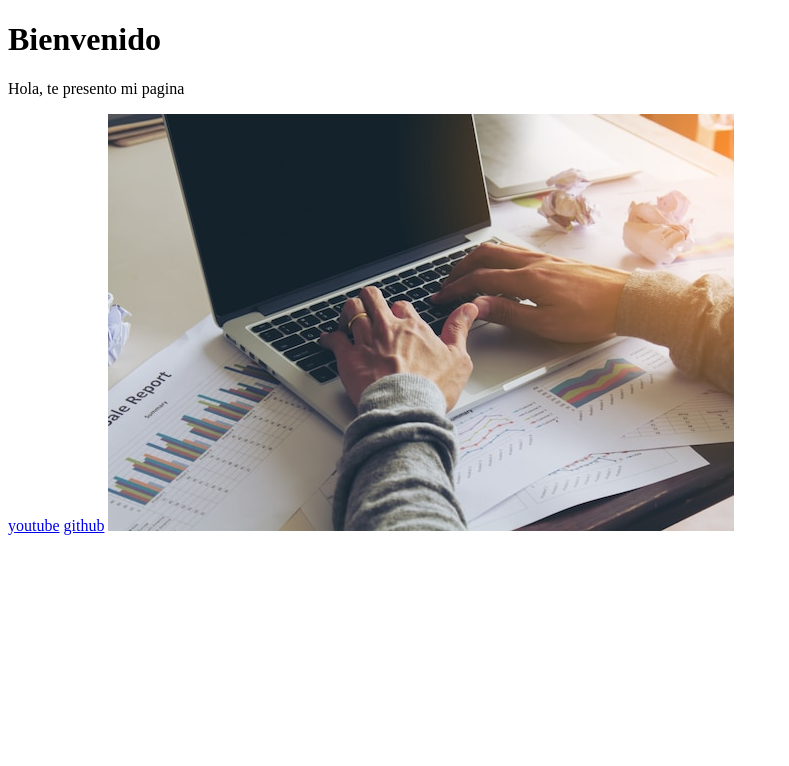
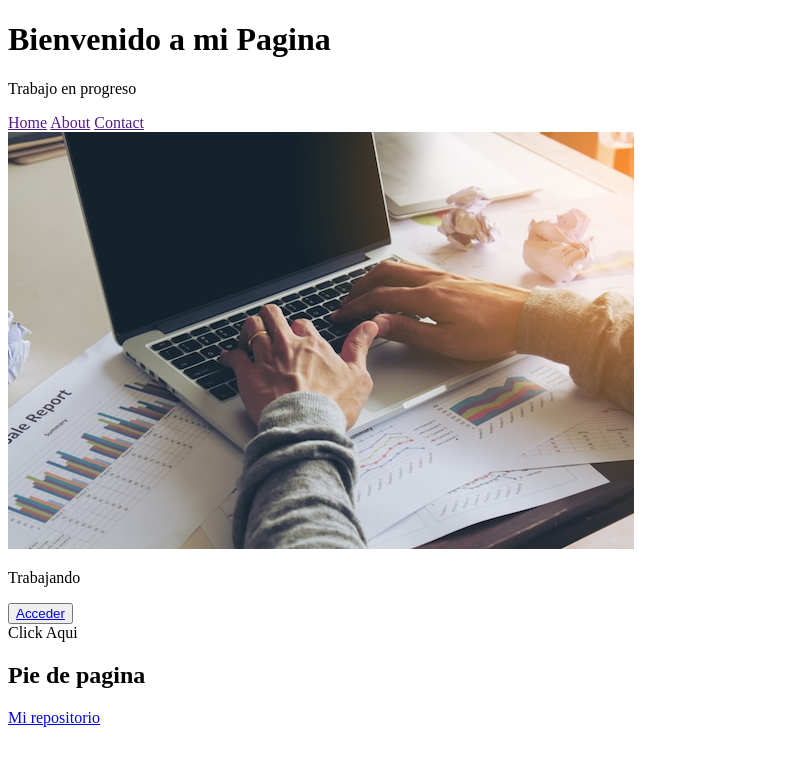
Before and after one commit to TomasR310/Trabajo-GA, a plain HTML site: page index.html in a window 1280 px wide. Shown: the whole page, without its empty margins (0-789 px from the left). Drawn offline with Linux system fonts and the light colour scheme.

Commit message:
Semanticas, anidacion y etiquetas en bloque/linea

```diff
--- a/index.html
+++ b/index.html
@@ -6,17 +6,49 @@
     <title>Trabajo</title>
 </head>
 <body>
-    <!--Encabezado-->
-    <h1>Bienvenido</h1>
+    <!--Encabezado <header>-->
+    <header>
+        <!--Etiqueta Padre <header>-->
+        <h1>Bienvenido a mi Pagina</h1>
+        <!--Etiqueta hija <h1>-->
+        <p>Trabajo en progreso</p>
+        <!--Etiqueta hermana/hija <p>-->
 
-    <!--Parrafos-->
-    <p>Hola, te presento mi pagina</p>
+            <nav>
+                <a href="">Home</a>
+                <a href="">About</a>
+                <a href="">Contact</a>
+            </nav>
+            <!--Navegacion <nav>-->
+    </header>
 
-    <!--Links-->
-    <a href="https://www.youtube.com/">youtube</a>
-    <a href="https://github.com/" target="_blank" rel="noopener noreferrer">github</a>
+    <!--Contenido Principal <main>-->
+    <main>
+        <article></article>
+        <!--Articulo Independiente <article>-->
 
-    <!--Imagen-->
-    <img src="./assets/Trabajando en Compu.jpg" alt="Error en carga de imagen">
+            <!--Secciones-->
+            <section>
+                <img src="./assets/Trabajando en Compu.jpg" alt="Error de carga">
+            </section>
+
+            <section>
+                <p>Trabajando</p>
+                <div>
+                 <button><a href="https://github.com/TomasR310">Acceder</a></button>
+                </div>
+            </section>
+            <span>Click</span>
+            <span>Aqui</span>
+    </main>
+
+    <!--Pie de pagina <footer>-->
+    <footer>
+        <h2>Pie de pagina</h2>
+        <nav>
+            <a href="https://github.com/TomasR310/Trabajo-GA.git" target="_blank" rel="noopener noreferrer">Mi repositorio</a>
+        </nav>
+
+    </footer>
 </body>
 </html>
```
